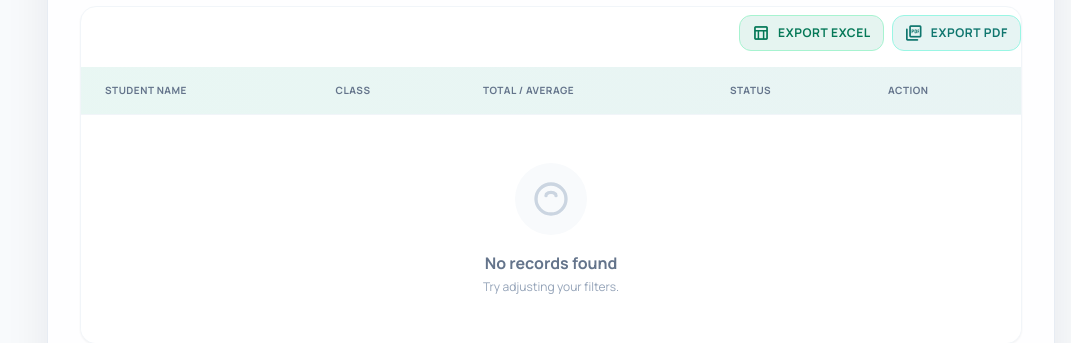
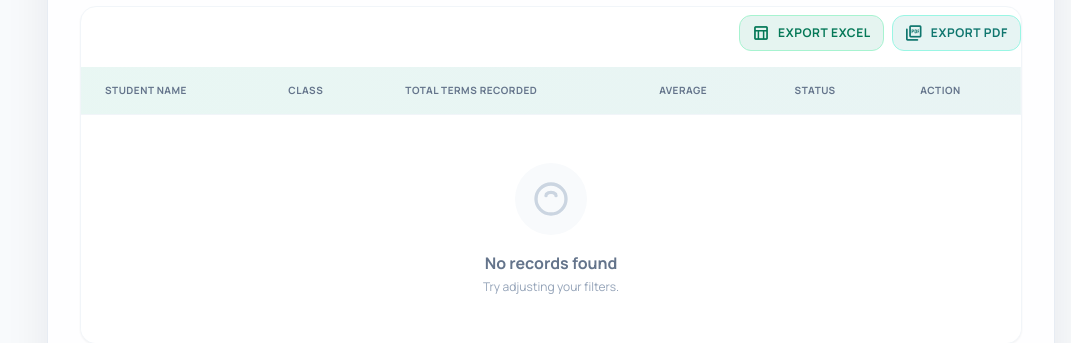
Before and after one commit to niyirerayannick/ssms, a Django app: page /students/performance/ in a window 1280 px wide. Shown: the part 1079-1422 px from the top of the page, without its empty margins (209-1280 px from the left). Run offline with Django 5.2, Linux system fonts and the light colour scheme; the visitor is signed in with stand-in values (Sample User, id 1); data that the repository does not hold is empty; parts of the project's set-up code (start-up, migrations or seed data) failed here and were passed over; some libraries are stand-ins or nearby versions.

Commit message:
feat(students): update student performance views to display total terms recorded and adjust related calculations

```diff
--- a/students/views.py
+++ b/students/views.py
@@ -650,11 +650,10 @@ class StudentPerformanceListView(LoginRequiredMixin, PermissionRequiredMixin, Li
         rows = []
         for student in self.get_queryset():
             avg = student.avg_marks or 0
-            total = student.total_marks or 0
             rows.append({
                 'name': student.full_name,
                 'class_level': student.class_level or 'N/A',
-                'total_marks': float(total),
+                'terms_count': student.records_count or 0,
                 'avg_marks': float(avg),
                 'status': 'Pass' if student.has_passed else 'Fail',
             })
@@ -705,12 +704,12 @@ class StudentPerformanceListView(LoginRequiredMixin, PermissionRequiredMixin, Li
             Spacer(1, 18),
         ]
 
-        table_data = [['Student Name', 'Class', 'Total Marks', 'Average (%)', 'Status']]
+        table_data = [['Student Name', 'Class', 'Total Terms Recorded', 'Average (%)', 'Status']]
         for row in rows:
             table_data.append([
                 row['name'],
                 row['class_level'],
-                f"{row['total_marks']:.1f}",
+                str(row['terms_count']),
                 f"{row['avg_marks']:.1f}",
                 row['status'],
             ])
@@ -757,7 +756,7 @@ class StudentPerformanceListView(LoginRequiredMixin, PermissionRequiredMixin, Li
         worksheet['A2'].alignment = Alignment(horizontal='center')
 
         worksheet.append([])
-        headers = ['Student Name', 'Class', 'Total Marks', 'Average (%)', 'Status']
+        headers = ['Student Name', 'Class', 'Total Terms Recorded', 'Average (%)', 'Status']
         worksheet.append(headers)
         header_row_idx = worksheet.max_row
         for col_idx, header in enumerate(headers, start=1):
@@ -770,7 +769,7 @@ class StudentPerformanceListView(LoginRequiredMixin, PermissionRequiredMixin, Li
             worksheet.append([
                 record['name'],
                 record['class_level'],
-                round(record['total_marks'], 1),
+                record['terms_count'],
                 round(record['avg_marks'], 1),
                 record['status'],
             ])
--- a/templates/students/student_performance.html
+++ b/templates/students/student_performance.html
@@ -140,24 +140,25 @@
                     <tr>
                         <th class="px-6 py-4 text-left text-[10px] font-bold text-slate-500 uppercase tracking-wider">Student Name</th>
                         <th class="px-6 py-4 text-left text-[10px] font-bold text-slate-500 uppercase tracking-wider hidden sm:table-cell">Class</th>
-                        <th class="px-6 py-4 text-left text-[10px] font-bold text-slate-500 uppercase tracking-wider">Total / Average</th>
+                        <th class="px-6 py-4 text-left text-[10px] font-bold text-slate-500 uppercase tracking-wider" title="Number of academic terms recorded for this student">Total Terms Recorded</th>
+                        <th class="px-6 py-4 text-left text-[10px] font-bold text-slate-500 uppercase tracking-wider">Average</th>
                         <th class="px-6 py-4 text-left text-[10px] font-bold text-slate-500 uppercase tracking-wider">Status</th>
                         <th class="px-6 py-4 text-left text-[10px] font-bold text-slate-500 uppercase tracking-wider">Action</th>
                     </tr>
                 </thead>
                 <tbody class="bg-white divide-y divide-slate-50">
                     {% for student in performance_rows %}
-                    {% with avg=student.avg_marks|default:0 total=student.total_marks|default:0 %}
+                    {% with avg=student.avg_marks|default:0 terms=student.records_count|default:0 %}
                     <tr class="hover:bg-slate-50/50 transition-colors">
                         <td class="px-6 py-4 whitespace-nowrap">
                             <div class="text-sm font-bold text-slate-900">{{ student.full_name }}</div>
-                            <div class="text-[10px] text-slate-500 mt-0.5">{{ student.records_count|default:0 }} record{{ student.records_count|default:0|pluralize }}</div>
+                            <div class="text-[10px] text-slate-500 mt-0.5">{{ terms }} record{{ terms|pluralize }}</div>
                             <div class="text-[10px] text-slate-500 sm:hidden mt-0.5">{{ student.class_level|default:"N/A" }}</div>
                         </td>
                         <td class="px-6 py-4 whitespace-nowrap text-sm text-slate-600 hidden sm:table-cell">{{ student.class_level|default:"N/A" }}</td>
+                        <td class="px-6 py-4 whitespace-nowrap text-sm font-bold text-slate-900">{{ terms }}</td>
                         <td class="px-6 py-4 whitespace-nowrap">
-                            <div class="text-sm font-bold text-slate-900">{{ total|floatformat:1 }}</div>
-                            <p class="text-[11px] text-slate-500">Avg {{ avg|floatformat:1 }}%</p>
+                            <p class="text-sm font-bold text-slate-900">{{ avg|floatformat:1 }}%</p>
                         </td>
                         <td class="px-6 py-4 whitespace-nowrap">
                             {% if student.has_passed %}
@@ -168,7 +169,7 @@
                         </td>
                         <td class="px-6 py-4 whitespace-nowrap">
                             <a href="{% url 'students:student_performance_detail' student.pk %}"
-                               class="inline-flex items-center gap-2 px-4 py-2 text-xs font-bold text-white bg-slate-900 rounded-xl shadow-sm hover:bg-slate-800 active:scale-95">
+                               class="inline-flex items-center gap-2 px-4 py-2 text-xs font-bold text-white bg-emerald-600 rounded-xl shadow-sm hover:bg-emerald-700 active:scale-95">
                                 View All Records
                                 <svg class="w-3.5 h-3.5" fill="none" stroke="currentColor" viewBox="0 0 24 24">
                                     <path stroke-linecap="round" stroke-linejoin="round" stroke-width="2" d="M9 5l7 7-7 7" />
@@ -179,7 +180,7 @@
                     {% endwith %}
                     {% empty %}
                     <tr>
-                        <td colspan="5" class="px-6 py-12 text-center">
+                        <td colspan="6" class="px-6 py-12 text-center">
                             <div class="flex flex-col items-center">
                                 <div class="p-4 bg-slate-50 rounded-full mb-4">
                                     <svg class="w-10 h-10 text-slate-300" fill="none" stroke="currentColor" viewBox="0 0 24 24">
```
Also changed, not shown: templates/students/student_performance_detail.html (+5 -5 lines).
